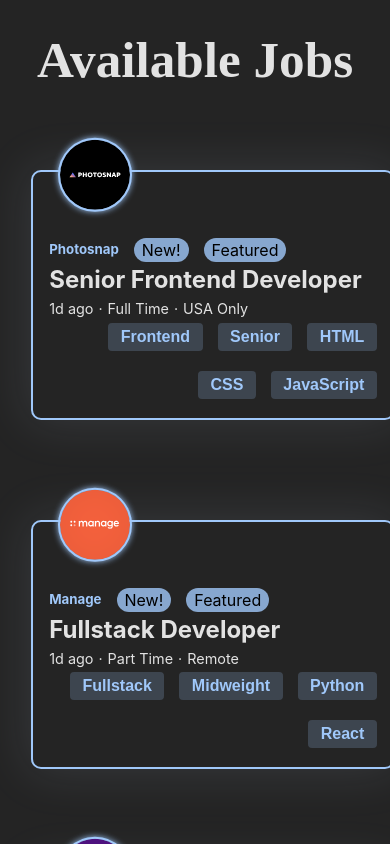
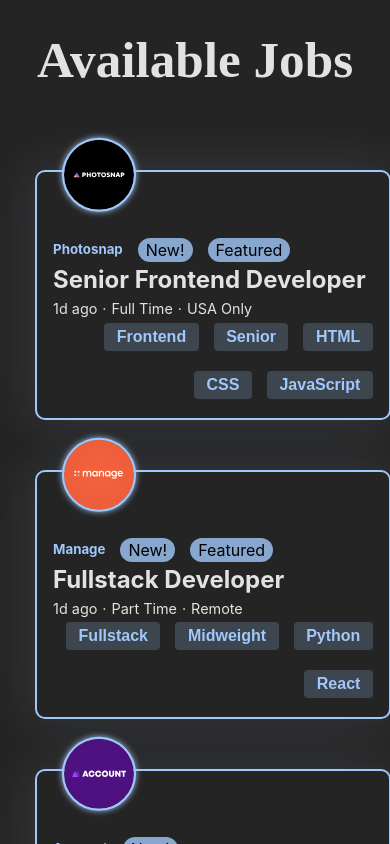
Before and after one commit to mathematiCode/job-listings-fem, a React (Vite) app: page / in a window 390 px wide. Shown: the top 844 px of the page. Built offline with nearby package versions, Linux system fonts and the light colour scheme; a web font is replaced by a local one.

Commit message:
mobile css fixes

```diff
--- a/src/css/index.css
+++ b/src/css/index.css
@@ -39,10 +39,13 @@ body {
   display: grid;
   width: 100%;
   align-self: flex-start;
+  align-items: center;
+  justify-content: center;
+  margin: auto;
 }
 
 .main {
-  display: grid;
+  display: inline;
   width: 70%;
   align-self: flex-start;
   margin: auto;
@@ -64,6 +67,7 @@ body {
   flex-shrink: 0;
   width: 100%;
   border: 2px solid rgb(160, 200, 250);
+  margin: auto;
   margin-block: 20px;
   padding: 1rem;
   box-shadow: 0px 0px 50px 5px hsla(213, 86%, 89%, 0.1);
@@ -137,7 +141,8 @@ h1 {
   }
 
   .main {
-    width: 84%;
+    width: 82%;
+    justify-self: center;
     align-self: center;
   }
 }
```
